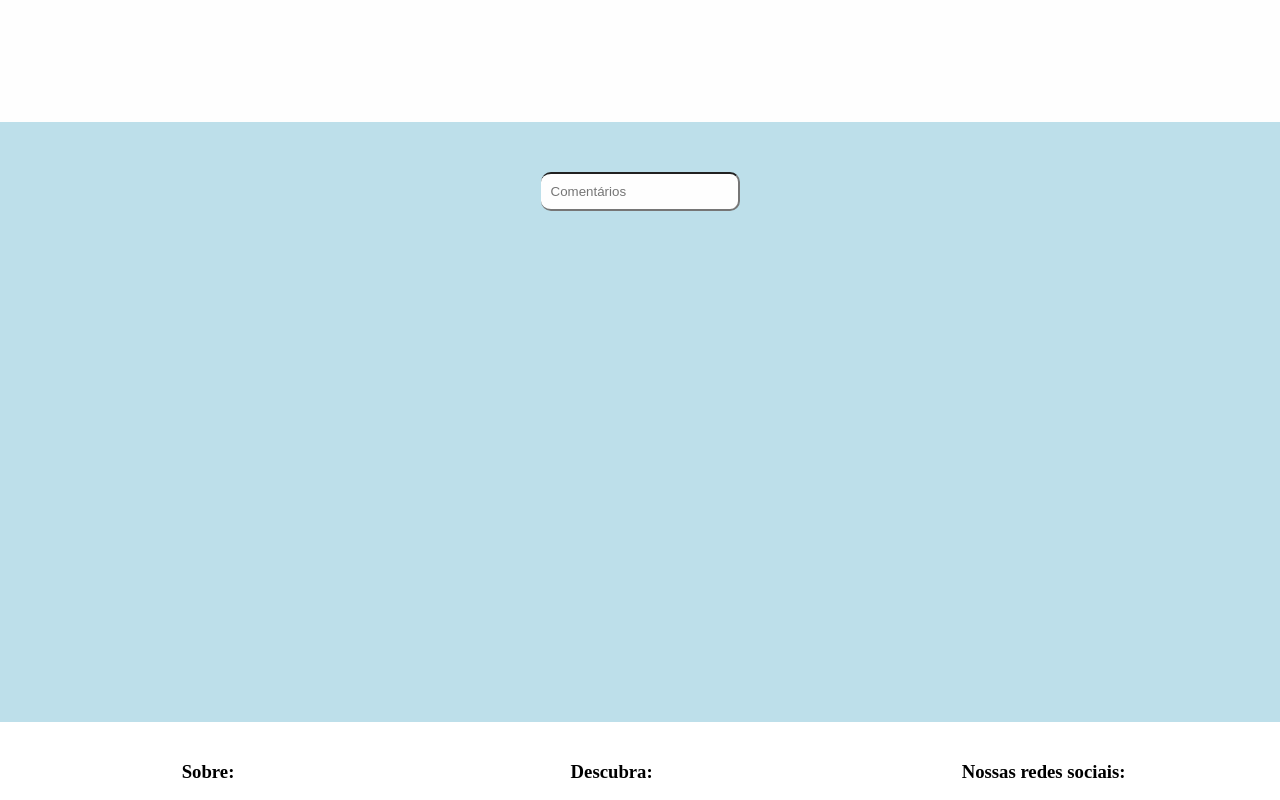
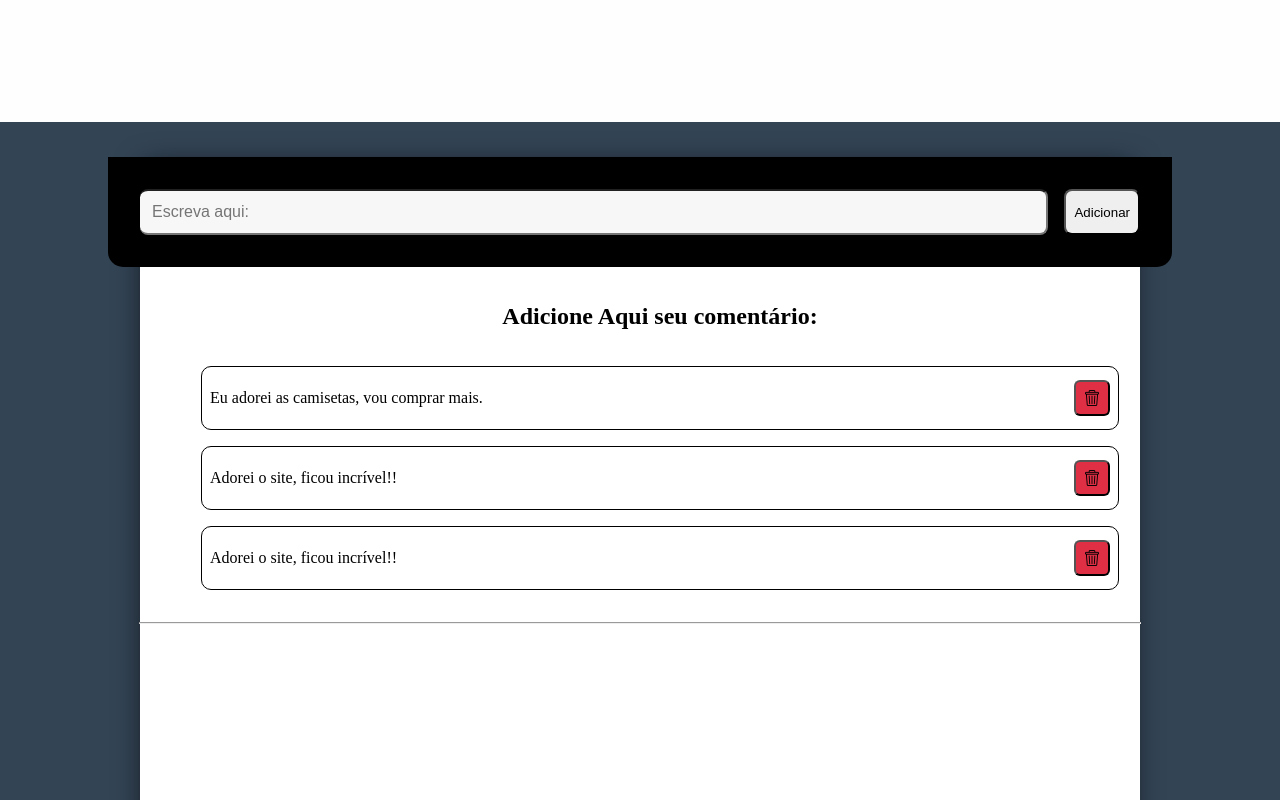
Before and after one commit to GSMartins999/ProjetoLabecomerce, a React (Create React App) app: page / in a window 1280 px wide. Shown: the part 1620-2420 px from the top of the page. Built offline with nearby package versions, Linux system fonts and the light colour scheme.

Commit message:
comentariofeito

```diff
--- a/src/App.js
+++ b/src/App.js
@@ -35,7 +35,7 @@ const CardsContainer = styled.div`
   justify-items: center;
   flex-wrap: wrap;
   width: 100%;
-  background-color: #bddfea;
+  background-color: #334455;
 
 `;
 
--- a/src/componentes/Bunners/Bunners.module.css
+++ b/src/componentes/Bunners/Bunners.module.css
@@ -15,7 +15,7 @@
 }
 
 .Buner{
-    background-color:   #bddfea;
+    background-color:   #334455;
     border-radius: 10px;
     width: 20vw;
     height: 20vh;
--- a/src/componentes/Comentarios/Comentarios.js
+++ b/src/componentes/Comentarios/Comentarios.js
@@ -1,22 +1,99 @@
-import styles from "./Comentarios.module.css"
+import { useState } from "react";
+import {
+  InputContainer,
+  ListaContainer,
+  ListaTarefasContainer,
+  Tarefa,
+  TaskInput,
+  AddTaskButton,
+  RemoveButton,
+  LinhaHorizontal,
+  Container,
+  ListaMostrada
+} from "./styled";
+import bin from "./../../img/bin.png";
 
+const listaDeTarefasInicial = [
+  {
+    titulo: "Eu adorei as camisetas, vou comprar mais."
+  },
+  {
+    titulo: "Adorei o site, ficou incrível!!"
+  },
+  {
+    titulo: "Adorei o site, ficou incrível!!"
+  }
+];
 
-function Comentarios(){
+export function ListaTarefas() {
+  const [lista, setLista] = useState(listaDeTarefasInicial);
+  const [novaTarefa, setNovaTarefa] = useState({ titulo: ""});
+  const [removed, setRemoved] = useState([]);
+  const onChangeTarefa = (event) => { //função que adiciona a tarefa
+    const tarefa = {
+      titulo: event.target.value,
+    };
+    setNovaTarefa(tarefa);
+  };
 
-    return(
+  const adicionaTarefa = () => {
+    const novaLista = [...lista, novaTarefa];
+    setLista(novaLista);
+    setNovaTarefa({ titulo: ""});
+  };
 
-        <>
-        <div className={styles.container}>
-            <div>
-                <input
-                    placeholder="Comentários"
-                    className={styles.Comentarios}
+  const enter = (event) => { //função do enter
+    if(event.key === 'Enter'){
+
+      const novaTarefa = {
+        titulo: event.target.value
+      };
+        setLista([...lista, novaTarefa]);
+        console.log(novaTarefa);
+        setNovaTarefa({ titulo: "" });
+    }
+  }
+
+  const removeTarefa = (tarefaParaRemover) => { //função para remover
+    const listaFiltrada = lista.filter(tarefa => tarefa.titulo !== tarefaParaRemover.titulo);
+
+    setRemoved([...removed, tarefaParaRemover]);
+    setLista(listaFiltrada);
+  };
+
+  return (
+    <Container>
+    <ListaTarefasContainer>
+      <InputContainer>
+        <TaskInput
+          placeholder="Escreva aqui:"
+          value={novaTarefa.titulo}
+          onChange={onChangeTarefa}
+          onKeyDown={enter}
         />
-            </div>
-        </div>
+        <AddTaskButton onClick={adicionaTarefa}>Adicionar</AddTaskButton>
+      </InputContainer>
+      <ListaContainer>
+        <ListaMostrada>
+          <h2>Adicione Aqui seu comentário:</h2>
+          {lista.map((tarefa, index) => {
+            return (
+              <Tarefa key={index}>
+                <p>{tarefa.titulo}</p>
+                <RemoveButton onClick={() => removeTarefa(tarefa)}>
+                  <img src={bin} alt="" width="16px" />
+                </RemoveButton>
+              </Tarefa>
+            );
+          })}
+        </ListaMostrada>
 
-        </>
+      </ListaContainer>
+      <LinhaHorizontal />
+    </ListaTarefasContainer>
+    </Container>
   );
 }
 
-export default Comentarios;
+
+export default ListaTarefas;
--- a/src/componentes/Comentarios/Comentarios.module.css
+++ /dev/null
@@ -1,15 +0,0 @@
-.container{
-    width: 100vw;
-    height: 75vh;
-    background-color: #bddfea;
-    box-shadow: #fefefe;
-    display: flex;
-    justify-content: center;
-    align-content: center;
-}
-
-.Comentarios{
-    background-color: #fefefe;
-    border-radius: 10px;
-    margin-top: 50px;
-}
--- /dev/null
+++ b/src/componentes/Comentarios/styled.js
@@ -0,0 +1,102 @@
+import styled from "styled-components";
+
+export const Container = styled.div`
+  display: flex;
+  flex-direction: column;
+  align-items: center;
+  width: 100vw;
+  margin: 0 auto;
+  justify-content: center;
+  min-height: 100vh;
+  background-color: #334455;
+`;
+
+export const ListaTarefasContainer = styled.div`
+  display: flex;
+  flex-direction: column;
+  align-items: center;
+  width: 1000px;
+  min-width: 550px;
+  margin: 0 auto;
+  min-height: 90vh;
+  box-shadow: -2px 3px 30px -7px rgba(0, 0, 0, 0.75);
+  border-bottom-right-radius: 15px;
+  border-bottom-left-radius: 15px;
+  background-color: white;
+  margin-bottom: 10px;
+`;
+
+export const InputContainer = styled.div`
+  padding: 2rem;
+  width: 100%;
+  background-color: #000000;
+  display: flex;
+  gap: 1rem;
+  justify-content: center;
+  border-bottom-right-radius: 15px;
+  border-bottom-left-radius: 15px;
+`;
+
+export const TaskInput = styled.input`
+  padding: 0.75rem;
+  border-radius: 0.5rem;
+  font-size: 16px;
+`;
+
+export const AddTaskButton = styled.button`
+  padding: 0.5rem;
+  border-radius: 0.5rem;
+  cursor: pointer;
+`;
+
+export const ListaContainer = styled.div`
+  width: 100%;
+  display: flex;
+  flex-direction: column;
+  overflow: auto;
+  justify-content: center;
+  align-items: center;
+  min-width: 300px;
+
+`;
+
+export const ListaMostrada = styled.ul`
+    width: 90%;
+    display: flex;
+    justify-content: center;
+    align-items: center;
+    flex-direction: column;
+    min-width: 300px;
+`
+
+export const RemoveButton = styled.button`
+  padding: 8px;
+  background-color: #de2f45;
+  border-radius: 6px;
+  display: flex;
+  justify-content: center;
+  align-items: center;
+  cursor: pointer;
+
+`;
+
+export const Tarefa = styled.li`
+  display: flex;
+  justify-content: space-between;
+  align-items: center;
+  margin-top: 1rem;
+  border: 1px solid black;
+  border-radius: 10px;
+  padding: 6px 8px;
+  transition: background-color 0.3s;
+  &:hover {
+    background-color: lightblue;
+  }
+  width: 100%;
+
+`;
+
+export const LinhaHorizontal = styled.hr`
+  width: 100%;
+  margin: 16px;
+`
--- a/src/componentes/Header/Header.module.css
+++ b/src/componentes/Header/Header.module.css
@@ -130,7 +130,7 @@ input{
     height: 30vh;
     top: 80px;
     right: 0;
-    background-color: #bddfea;
+    background-color: #334455;
     flex-direction: column;
     gap: 1rem;
     padding: 20px;
@@ -144,14 +144,14 @@ input{
 }
 
 .LinksSandWich{
-    background-color: #184745;
+    background-color: #bddfea;
     width: 100%;
     height: 40px;
     display: flex;
     align-items: center;
     padding: 10px;
     text-decoration: none;
-    color: white;
+    color: black;
     border: solid 2px #000000;
 
 }
```
Lines whose indentation alone changed are shown as unchanged.
